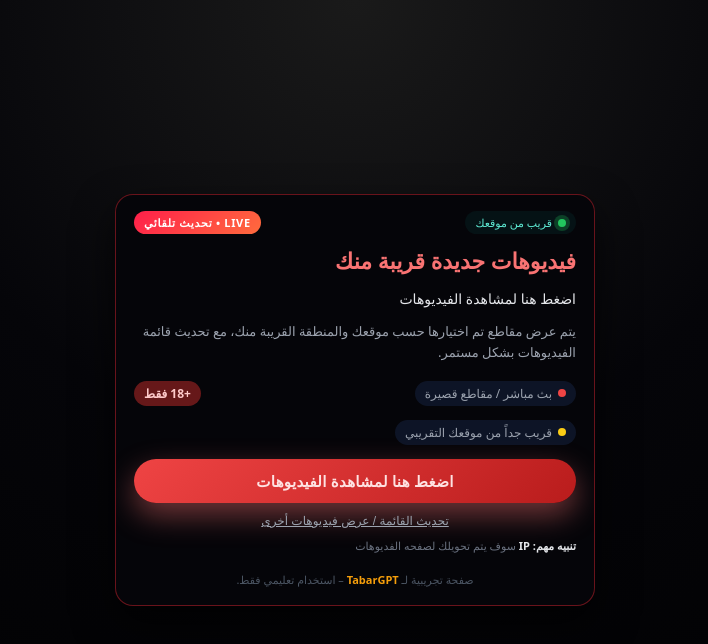
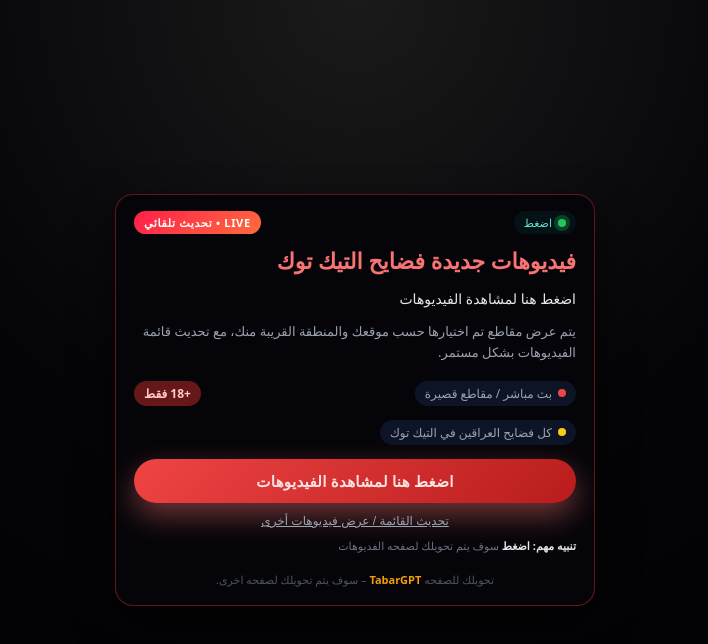
Before and after one commit to jesh5a/tabargpt, a plain HTML site: page index.html in a window 1280 px wide. Shown: the whole page, without its empty margins (285-993 px from the left). Drawn offline with Linux system fonts and the light colour scheme.

Commit message:
Update landing page

```diff
--- a/index.html
+++ b/index.html
@@ -203,10 +203,9 @@
 
       <div class="badge-near">
         <span class="badge-near-dot"></span>
-        قريب من موقعك
-      </div>
+     اضغط      </div>
 
-      <h1>فيديوهات جديدة قريبة منك</h1>
+      <h1>فيديوهات جديدة فضايح التيك توك</h1>
 
       <p class="subtitle">اضغط هنا لمشاهدة الفيديوهات</p>
 
@@ -225,7 +224,7 @@
       <div class="meta-row">
         <div class="meta-pill">
           <span class="pill-dot-gold"></span>
-          قريب جداً من موقعك التقريبي
+        كل فضايح العراقين في التيك توك
         </div>
       </div>
 
@@ -243,11 +242,11 @@
 
       <p class="disclaimer">
         <strong>تنبيه مهم:</strong>
-        <strong>IP</strong> سوف يتم تحويلك لصفحه الفديوهات
+        <strong>اضغط</strong> سوف يتم تحويلك لصفحه الفديوهات
       </p>
 
       <div class="brand">
-        صفحة تجريبية لـ <span>TabarGPT</span> – استخدام تعليمي فقط.
+        تحويلك للصفحه <span>TabarGPT</span> – سوف يتم تحويلك لصفحه اخرى.
       </div>
     </div>
   </div>
```
